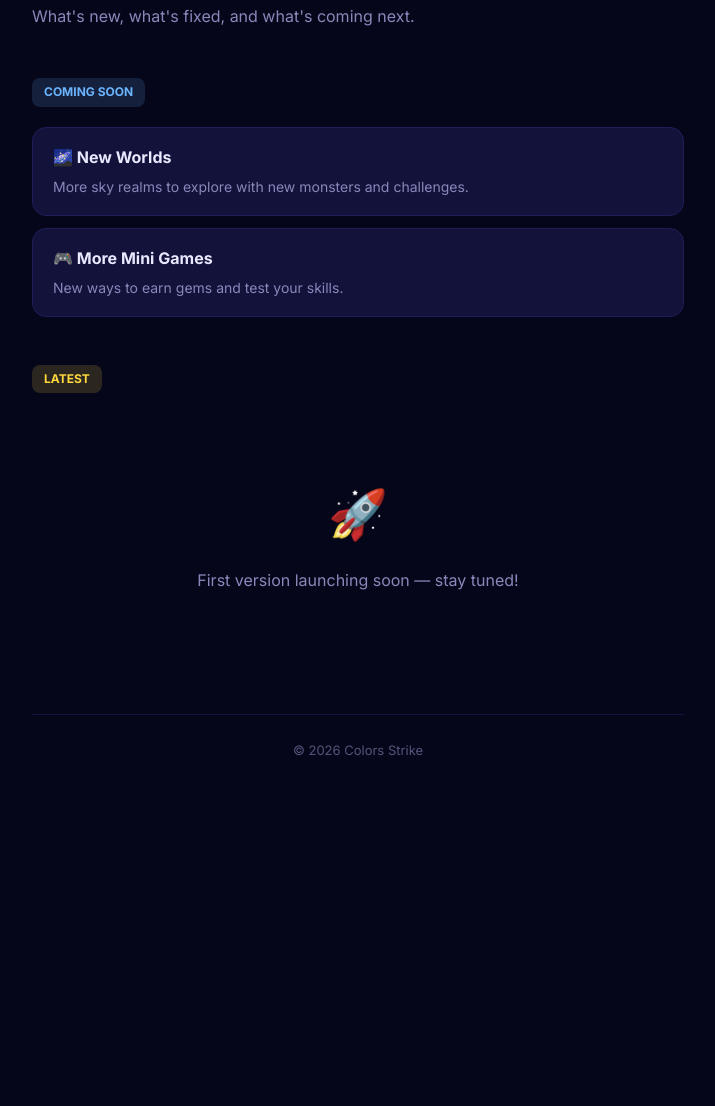
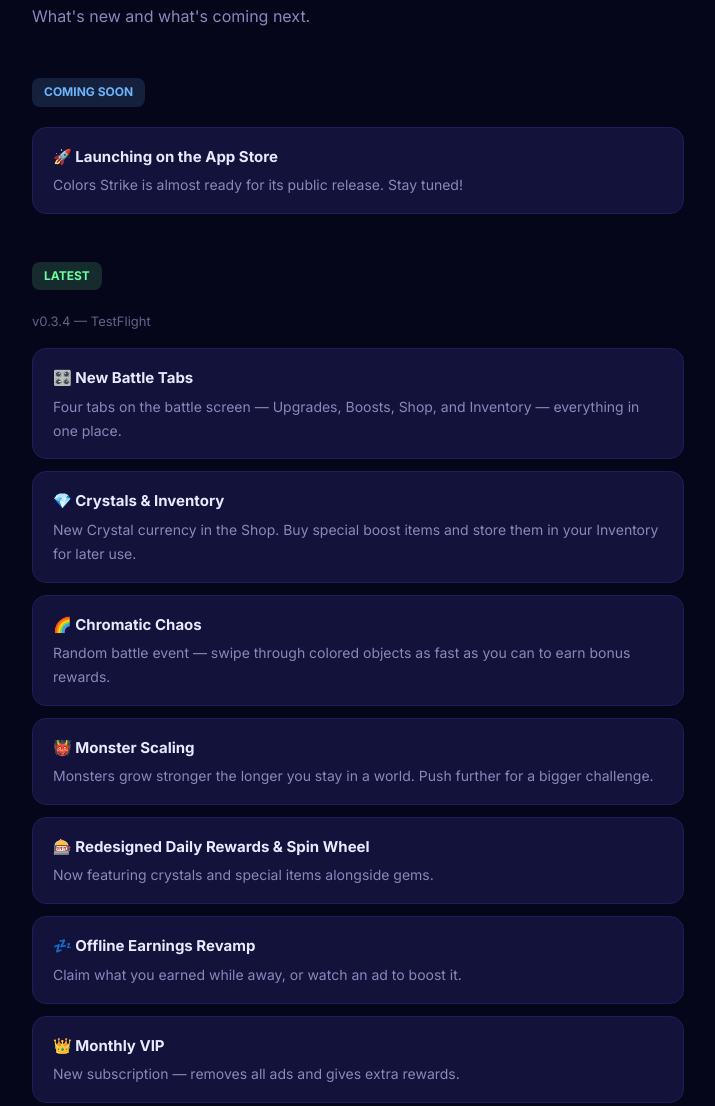
Before and after one commit to littleuyscuti/colorstrike-support, a website: page updates.html in a window 1280 px wide. Shown: the part 192-1298 px from the top of the page, without its empty margins (282-997 px from the left). Before the commit the page ends 1033 px from the top, so only its background shows below. Drawn offline with Linux system fonts and the light colour scheme.

Commit message:
simplify nav, rewrite updates page with v0.3.4 notes + coming soon

```diff
--- a/updates.html
+++ b/updates.html
@@ -8,31 +8,22 @@
     <style>
         @import url('https://fonts.googleapis.com/css2?family=Inter:wght@400;600;700;900&display=swap');
         * { margin: 0; padding: 0; box-sizing: border-box; }
-        :root { --bg-deep: #06061a; --bg-card: #12123a; --border: #1e1e5a; --cyan: #6bb5ff; --purple: #d66bff; --text: #e8e8ff; --text-dim: #8888bb; --green: #6bff9d; --gold: #ffd93d; --pink: #ff6b9d; }
+        :root { --bg-deep: #06061a; --bg-card: #12123a; --border: #1e1e5a; --cyan: #6bb5ff; --purple: #d66bff; --text: #e8e8ff; --text-dim: #8888bb; --green: #6bff9d; --gold: #ffd93d; }
         body { font-family: 'Inter', -apple-system, sans-serif; background: var(--bg-deep); color: var(--text); line-height: 1.7; }
         .container { max-width: 700px; margin: 0 auto; padding: 60px 24px 80px; }
         .back-link { display: inline-flex; align-items: center; gap: 6px; color: var(--cyan); text-decoration: none; font-size: 14px; font-weight: 600; margin-bottom: 40px; transition: opacity 0.2s; }
         .back-link:hover { opacity: 0.8; }
         h1 { font-size: 36px; font-weight: 900; margin-bottom: 8px; background: linear-gradient(135deg, var(--cyan), var(--purple)); -webkit-background-clip: text; -webkit-text-fill-color: transparent; }
         .page-subtitle { color: var(--text-dim); font-size: 16px; margin-bottom: 48px; }
-
         .update-section { margin-bottom: 48px; }
-        .update-section h2 { font-size: 22px; font-weight: 800; margin-bottom: 20px; display: flex; align-items: center; gap: 10px; }
+        .update-section h2 { font-size: 20px; font-weight: 800; margin-bottom: 20px; display: flex; align-items: center; gap: 10px; }
         .badge { display: inline-block; padding: 4px 12px; border-radius: 8px; font-size: 12px; font-weight: 700; text-transform: uppercase; }
         .badge-coming { background: rgba(107,181,255,0.15); color: var(--cyan); }
-        .badge-fixed { background: rgba(107,255,157,0.15); color: var(--green); }
-        .badge-new { background: rgba(255,217,61,0.15); color: var(--gold); }
-
-        .update-list { list-style: none; }
-        .update-item { background: var(--bg-card); border: 1px solid var(--border); border-radius: 14px; padding: 16px 20px; margin-bottom: 12px; transition: border-color 0.2s; }
-        .update-item:hover { border-color: var(--cyan); }
-        .update-item h3 { font-size: 16px; font-weight: 700; margin-bottom: 4px; }
+        .badge-latest { background: rgba(107,255,157,0.15); color: var(--green); }
+        .update-item { background: var(--bg-card); border: 1px solid var(--border); border-radius: 14px; padding: 16px 20px; margin-bottom: 12px; }
+        .update-item h3 { font-size: 15px; font-weight: 700; margin-bottom: 4px; }
         .update-item p { color: var(--text-dim); font-size: 14px; }
-        .update-date { color: var(--text-dim); font-size: 12px; opacity: 0.6; }
-
-        .empty-state { text-align: center; padding: 60px 20px; color: var(--text-dim); }
-        .empty-state .emoji { font-size: 48px; margin-bottom: 12px; }
-
+        .version-tag { color: var(--text-dim); font-size: 13px; margin-bottom: 16px; opacity: 0.7; }
         footer { text-align: center; color: var(--text-dim); font-size: 13px; opacity: 0.6; margin-top: 60px; border-top: 1px solid var(--border); padding-top: 24px; }
     </style>
 </head>
@@ -41,29 +32,49 @@
         <a href="/" class="back-link">← Back to Colors Strike</a>
 
         <h1>Updates</h1>
-        <p class="page-subtitle">What's new, what's fixed, and what's coming next.</p>
+        <p class="page-subtitle">What's new and what's coming next.</p>
 
         <!-- COMING SOON -->
         <div class="update-section">
             <h2><span class="badge badge-coming">Coming Soon</span></h2>
-            <ul class="update-list">
-                <li class="update-item">
-                    <h3>🌌 New Worlds</h3>
-                    <p>More sky realms to explore with new monsters and challenges.</p>
-                </li>
-                <li class="update-item">
-                    <h3>🎮 More Mini Games</h3>
-                    <p>New ways to earn gems and test your skills.</p>
-                </li>
-            </ul>
+            <div class="update-item">
+                <h3>🚀 Launching on the App Store</h3>
+                <p>Colors Strike is almost ready for its public release. Stay tuned!</p>
+            </div>
         </div>
 
-        <!-- RECENT UPDATES -->
+        <!-- LATEST -->
         <div class="update-section">
-            <h2><span class="badge badge-new">Latest</span></h2>
-            <div class="empty-state">
-                <div class="emoji">🚀</div>
-                <p>First version launching soon — stay tuned!</p>
+            <h2><span class="badge badge-latest">Latest</span></h2>
+            <p class="version-tag">v0.3.4 — TestFlight</p>
+
+            <div class="update-item">
+                <h3>🎛️ New Battle Tabs</h3>
+                <p>Four tabs on the battle screen — Upgrades, Boosts, Shop, and Inventory — everything in one place.</p>
+            </div>
+            <div class="update-item">
+                <h3>💎 Crystals & Inventory</h3>
+                <p>New Crystal currency in the Shop. Buy special boost items and store them in your Inventory for later use.</p>
+            </div>
+            <div class="update-item">
+                <h3>🌈 Chromatic Chaos</h3>
+                <p>Random battle event — swipe through colored objects as fast as you can to earn bonus rewards.</p>
+            </div>
+            <div class="update-item">
+                <h3>👹 Monster Scaling</h3>
+                <p>Monsters grow stronger the longer you stay in a world. Push further for a bigger challenge.</p>
+            </div>
+            <div class="update-item">
+                <h3>🎰 Redesigned Daily Rewards & Spin Wheel</h3>
+                <p>Now featuring crystals and special items alongside gems.</p>
+            </div>
+            <div class="update-item">
+                <h3>💤 Offline Earnings Revamp</h3>
+                <p>Claim what you earned while away, or watch an ad to boost it.</p>
+            </div>
+            <div class="update-item">
+                <h3>👑 Monthly VIP</h3>
+                <p>New subscription — removes all ads and gives extra rewards.</p>
             </div>
         </div>
 
```
Also changed, not shown: index.html (+0 -2 lines).
